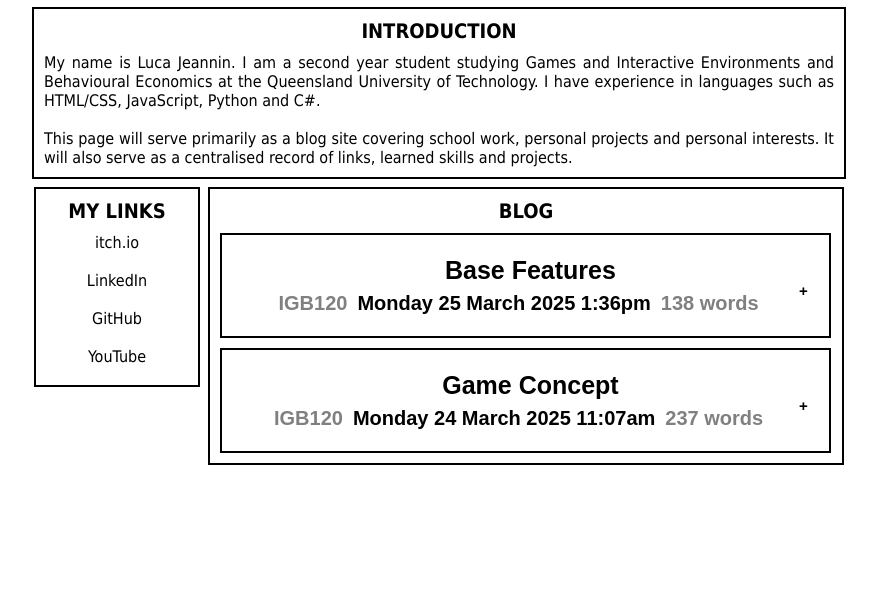
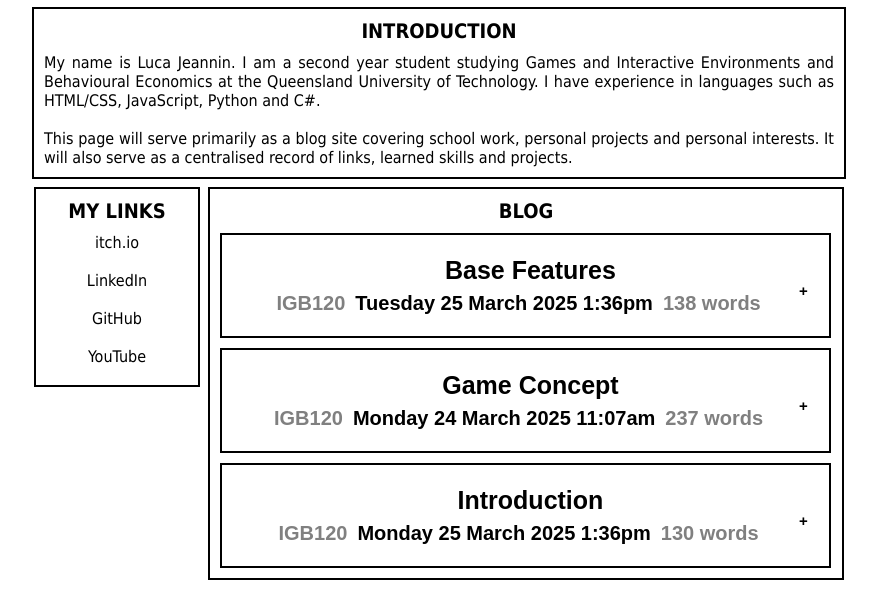
Before and after one commit to LucaHJ/cartdotcom, a plain HTML site: page home.html in a window 1280 px wide. Shown: the part 76-665 px from the top of the page, without its empty margins (201-1078 px from the left). Drawn offline with Linux system fonts and the light colour scheme.

Commit message:
Update home.html
added intro blog

```diff
--- a/home.html
+++ b/home.html
@@ -31,6 +31,9 @@
         </section>
         <section class="blogdisplay">
             <p class="title">BLOG</p>
+
+
+
             <section class="blog">
                 <button class="collapsible">
                     <div class="titledisplay">
@@ -38,7 +41,7 @@
                     </div>
                     <div class="titledisplay">
                         <p class="blogsubject">IGB120</p>
-                        <p class="blogdate">Monday 25 March 2025 1:36pm</p>
+                        <p class="blogdate">Tuesday 25 March 2025 1:36pm</p>
                         <p class="blogwordcount">138 words</p>
                     </div>
                 </button>
@@ -48,6 +51,8 @@
                     <br> <iframe width="95%" height="290px" src="https://youtube.com/embed/hOYCZubTGnM"></iframe>
                 </div>
             </section>
+
+
 
             <section class="blog">
                 <button class="collapsible">
@@ -66,6 +71,27 @@
                     <br> <img class="blogimage" src="example_annotated.png" alt="Annotated Example">
                 </div>
             </section>
+
+
+
+            <section class="blog">
+                <button class="collapsible">
+                    <div class="titledisplay">
+                        <p class="blogtitle">Introduction</p>
+                    </div>
+                    <div class="titledisplay">
+                        <p class="blogsubject">IGB120</p>
+                        <p class="blogdate">Monday 25 March 2025 1:36pm</p>
+                        <p class="blogwordcount">130 words</p>
+                    </div>
+                </button>
+                <div class="blogbody">
+                    <p class="blogbodytext">I have an interest in individuality and identity. This translates into my aim when playing or making games, which is that the player can create a second version of themselves and play uniquely from anyone else. Another interest of mine is prioritising user experience over all else. As the games in GDevelop are simple. My aim for this semester is to improve my ability to create a great user experience regardless of my engine. I have experience with JavaScript and C# and find logic very easy to figure out, that is why, moving forward, my aim is not solely to improve my programming or engine utilisation skills, but instead to focus primarily on how I apply my previously acquired skills and knowledge to make the best game that I can.</p>
+                </div>
+            </section>
+
+
+
         </section>
     </div>
 
```
